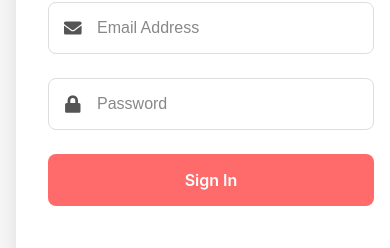
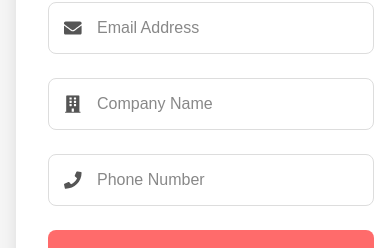
Before and after one commit to vincey101/solar-energy, a React (Vite) app: page /partner/login in a window 390 px wide. Shown: the part 468-716 px from the top of the page. Built offline with nearby package versions, Linux system fonts and the light colour scheme.

Commit message:
Enhance PartnerLogin component with additional fields
- Updated PartnerLogin to include company name and phone number fields in the login form.
- Added corresponding icons for the new input fields to improve user experience.
- Adjusted state management to accommodate the new credentials structure.

```diff
--- a/src/components/partner/PartnerLogin.jsx
+++ b/src/components/partner/PartnerLogin.jsx
@@ -1,13 +1,14 @@
 import { useState, useEffect } from 'react'
 import { useNavigate } from 'react-router-dom'
-import { FaEnvelope, FaLock } from 'react-icons/fa'
+import { FaEnvelope, FaLock, FaBuilding, FaPhone } from 'react-icons/fa'
 import partnerHero from '../../assets/images/partner-logo.jpg'
 import '../../styles/partner.css'
 
 function PartnerLogin() {
     const [credentials, setCredentials] = useState({
         email: '',
-        password: ''
+        companyName: '',
+        phoneNumber: ''
     })
     const [error, setError] = useState('')
     const navigate = useNavigate()
@@ -80,14 +81,30 @@ function PartnerLogin() {
 
                     <div className="form-group">
                         <div className="input-group">
-                            <FaLock className="input-icon" />
+                            <FaBuilding className="input-icon" />
                             <input
-                                type="password"
-                                placeholder="Password"
-                                value={credentials.password}
+                                type="text"
+                                placeholder="Company Name"
+                                value={credentials.companyName}
                                 onChange={(e) => setCredentials({
                                     ...credentials,
-                                    password: e.target.value
+                                    companyName: e.target.value
+                                })}
+                                required
+                            />
+                        </div>
+                    </div>
+
+                    <div className="form-group">
+                        <div className="input-group">
+                            <FaPhone className="input-icon" />
+                            <input
+                                type="tel"
+                                placeholder="Phone Number"
+                                value={credentials.phoneNumber}
+                                onChange={(e) => setCredentials({
+                                    ...credentials,
+                                    phoneNumber: e.target.value
                                 })}
                                 required
                             />
```
